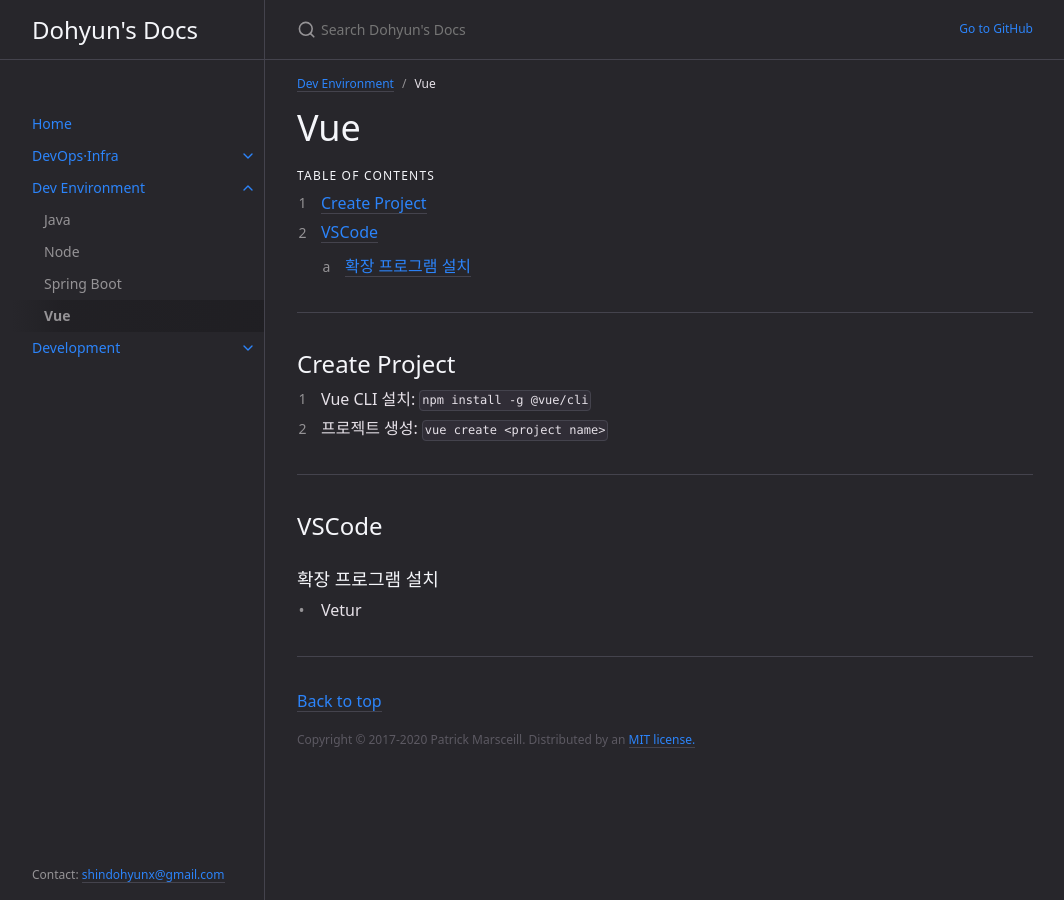
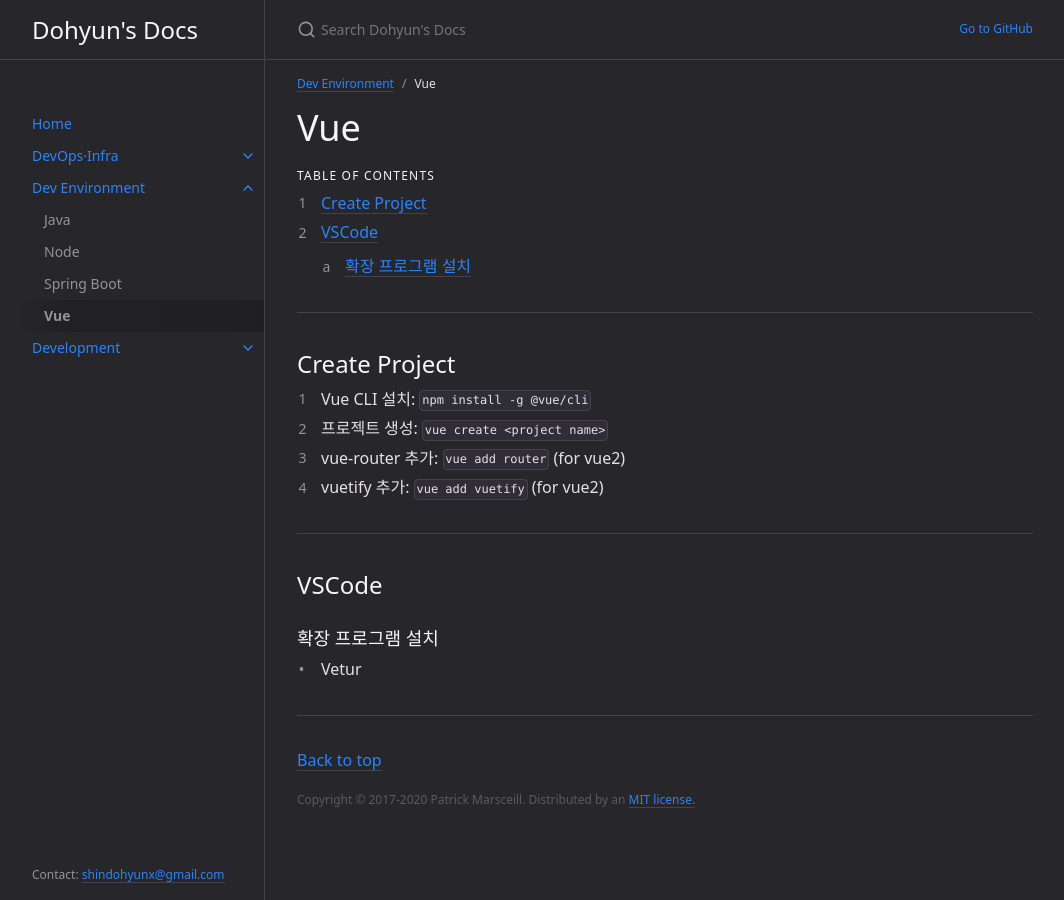
Before and after one commit to shindohyun/shindohyun.github.io, a Jekyll site: the page built from docs/dev-environment/vue.md, in a window 1280 px wide. Shown: the whole page, without its empty margins (107-1171 px from the left). Built offline with Jekyll 4.4.1, drawn with Linux system fonts in a browser that asks for light colours.

Commit message:
[추가] vue 개발환경: vue-router, vuetify 추가

```diff
--- a/docs/dev-environment/vue.md
+++ b/docs/dev-environment/vue.md
@@ -20,6 +20,8 @@
 ## Create Project
 1. Vue CLI 설치: `npm install -g @vue/cli`
 2. 프로젝트 생성: `vue create <project name>`
+3. vue-router 추가: `vue add router` (for vue2)
+4. vuetify 추가: `vue add vuetify` (for vue2)
 
 ---
 
```
